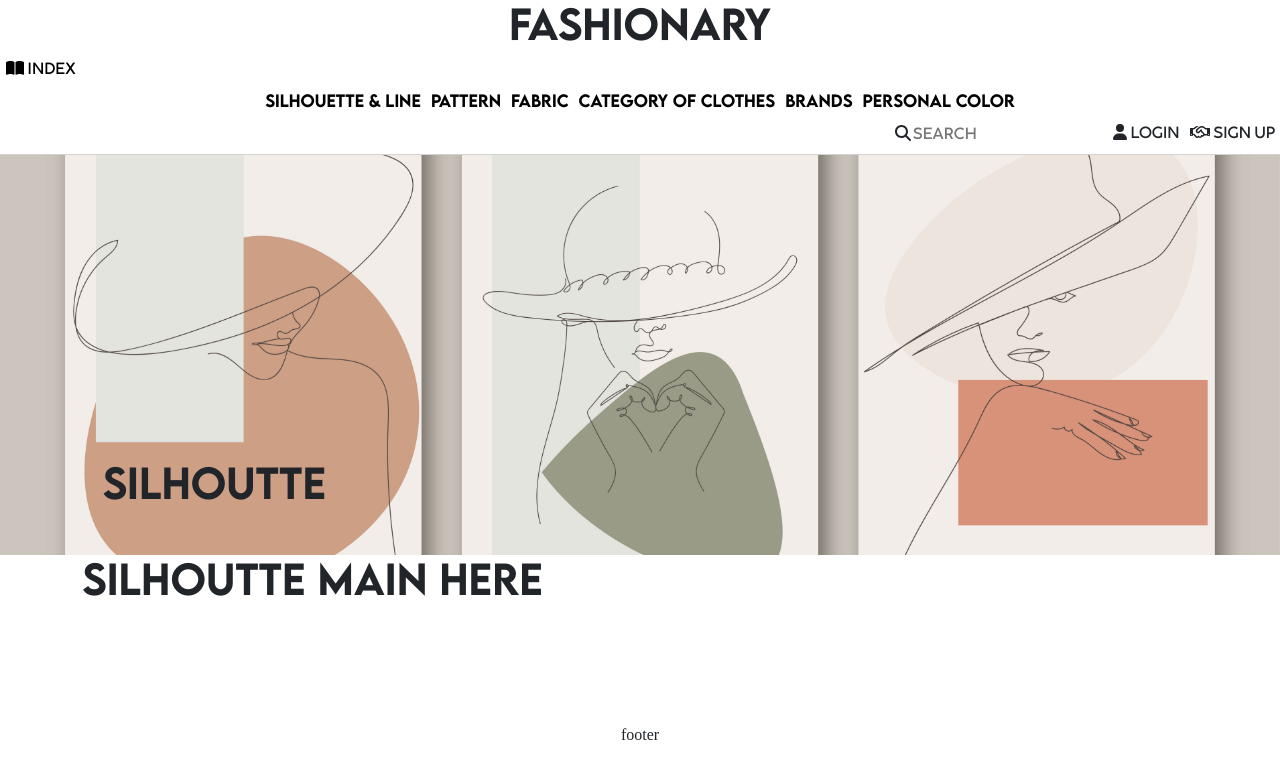
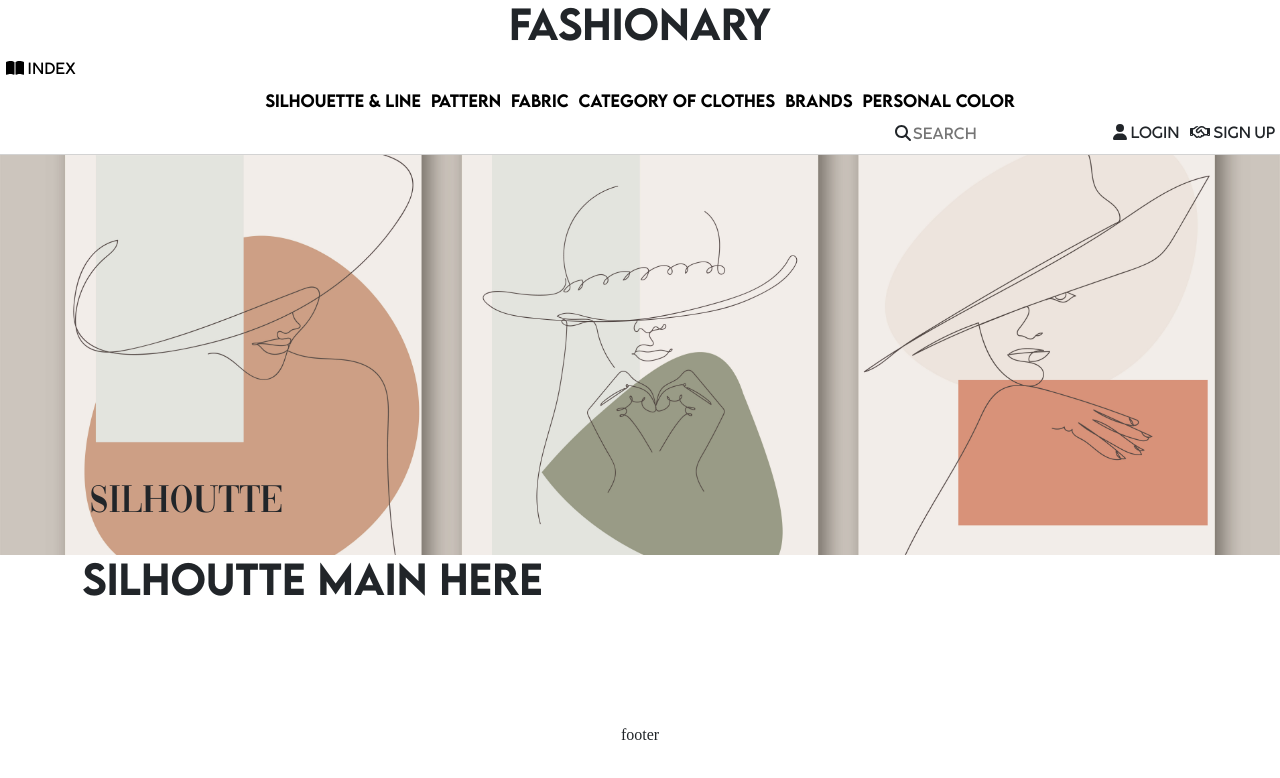
Before and after one commit to definitiomea/fashionary, a React (Create React App) app: page /silhouette in a window 1280 px wide. Shown: the top 778 px of the page. Built offline with nearby package versions, Linux system fonts and the light colour scheme; a web font is replaced by a local one.

Commit message:
폰트 업데이트, z-index 약간 수정

```diff
--- a/src/App.css
+++ b/src/App.css
@@ -25,6 +25,11 @@
     src: url(./Sources/Font/NanumSquareNeo-bRg.ttf);
 }
 
+@font-face {
+    font-family: myVogue;
+    src: url(./Sources/Font/Vogue.ttf);
+}
+
 .home-logo {
     display: flex;
     justify-content: center;
@@ -39,6 +44,7 @@
     background-color: rgba(0, 0, 0, 0.555);
     overflow: hidden;
     transition: 0.5s;
+    z-index: 100;
 }
 .from-side-menu button {
     border: none;
@@ -103,12 +109,12 @@
     background-size: cover;
     background-position: center center;
     background-repeat: no-repeat;
-    font-family: myLemonMilk;
+    font-family: myVogue;
 }
 .visualsub {
     position: absolute;
-    bottom: 10%;
-    left: 8%;
+    bottom: 5%;
+    left: 7%;
 }
 .loginarea {
     font-family: myNanumSquareNeoRegular;
```
Also changed, not shown: src/Sources/Font/Vogue.ttf (added).
